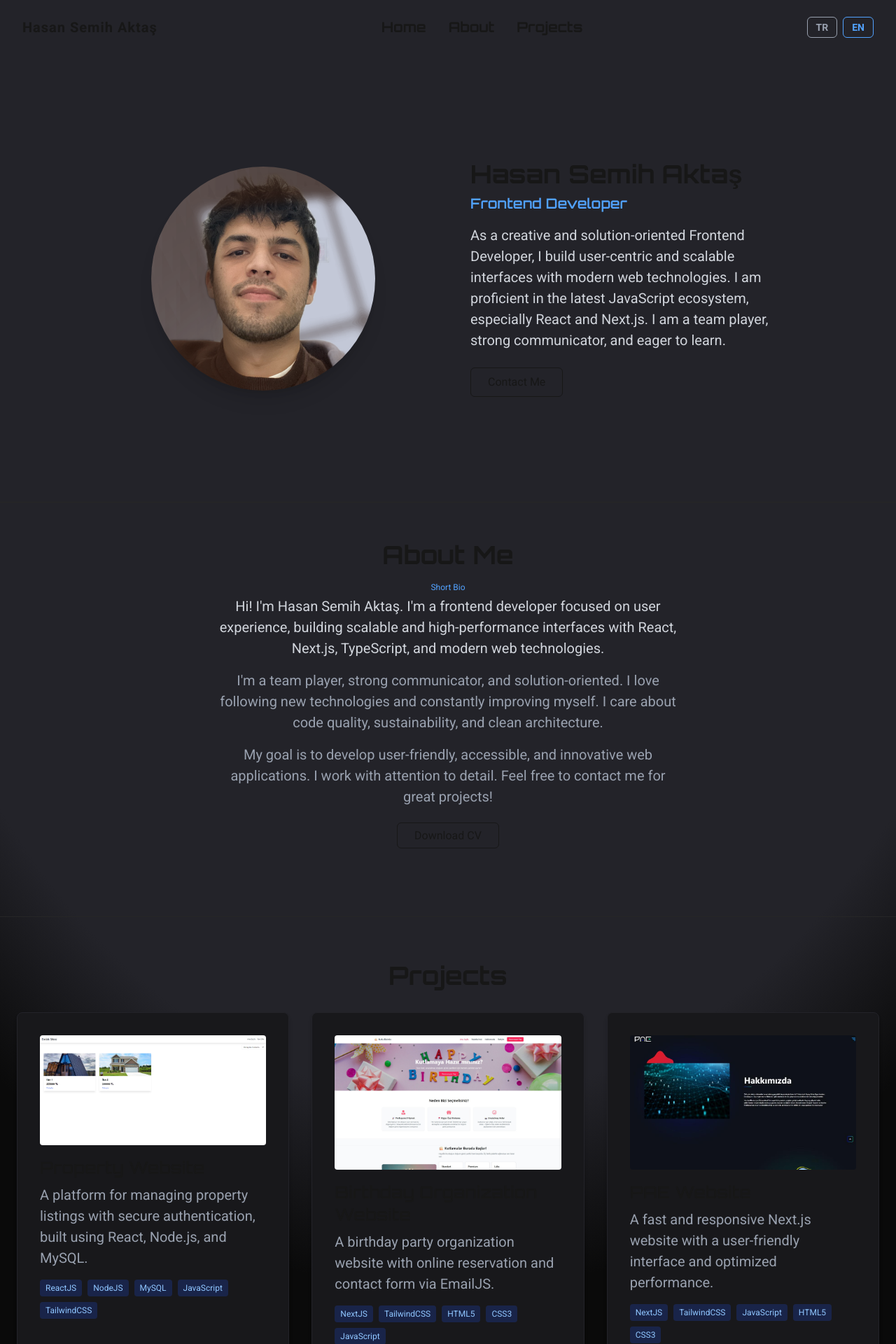
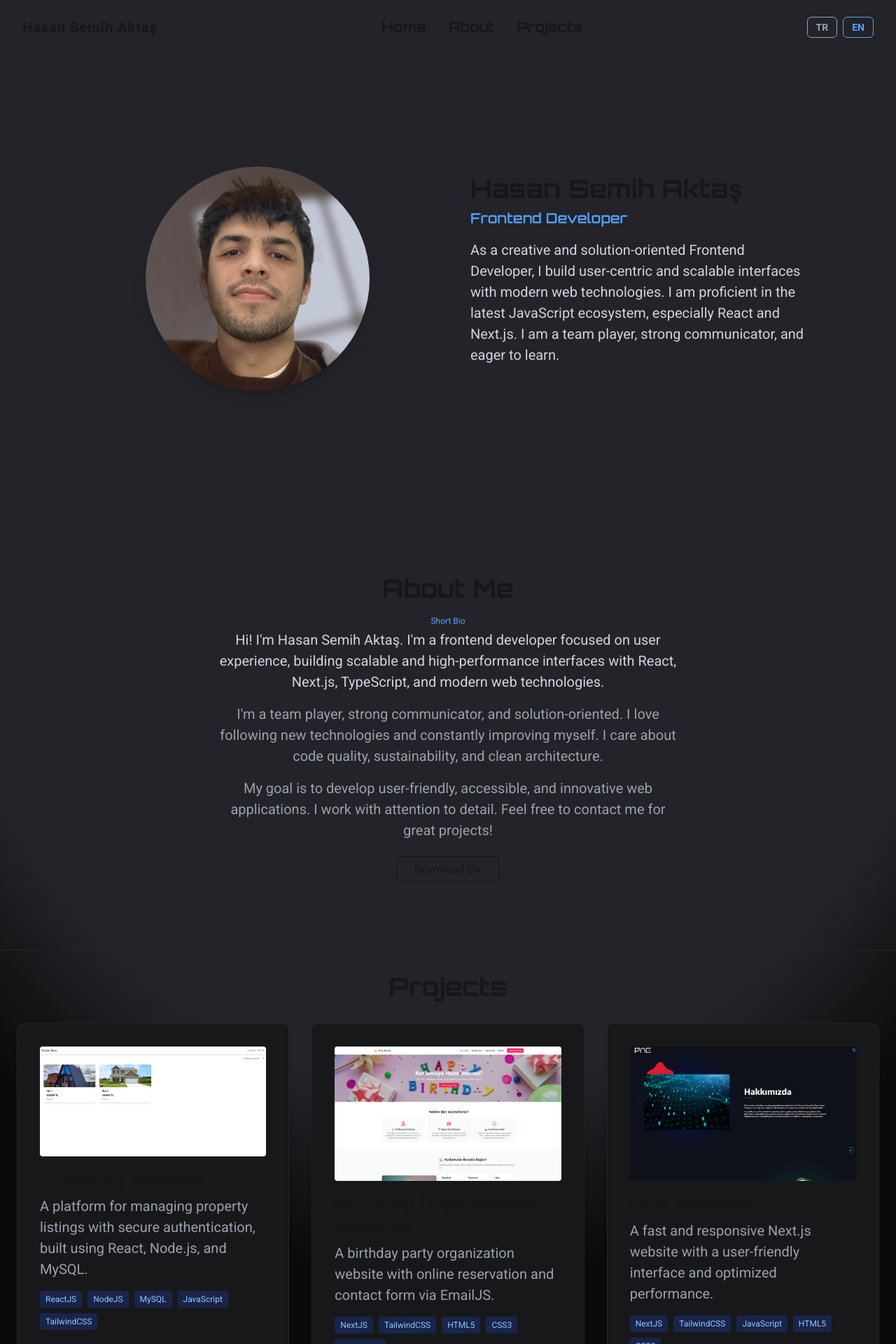
Before and after one commit to hsemihaktas/My-Website-New, a Next.js app: page / in a window 1280 px wide. Shown: the top 1920 px of the page at 70% size. Built offline with nearby package versions, Linux system fonts and the light colour scheme.

Commit message:
style: update CSS files for improved styling

```diff
--- a/app/project/[slug]/page.tsx
+++ b/app/project/[slug]/page.tsx
@@ -38,7 +38,7 @@
   }
   return (
     <div className="min-h-screen flex flex-col">
-      <main className="flex-1 max-w-7xl mx-auto py-16 px-1 md:px-4 flex justify-center items-center">
+      <main className="flex-1 max-w-7xl mx-auto py-16 px-8 md:px-4 flex justify-center items-center">
         <div className="flex flex-col md:flex-row gap-12 md:gap-20 items-center w-full justify-center">
           {/* Left: Image */}
           <div className="md:w-2/5 w-full flex-shrink-0 flex justify-center items-center group">
@@ -58,7 +58,7 @@
                 </span>
               ))}
             </div>
-            <div className="text-gray-200 mb-6 w-full text-center md:text-left">
+            <div className="text-gray-200 mb-6 w-full text-left">
               {descriptionContent}
             </div>
             <div className="flex gap-6 mt-2 justify-center md:justify-start">
--- a/components/AboutMe.tsx
+++ b/components/AboutMe.tsx
@@ -26,7 +26,7 @@
   const { lang } = useLang();
   const c = aboutContent[lang as 'tr' | 'en'];
   return (
-    <section id="about" className="min-h-[80vh] flex flex-col items-center justify-center text-center py-0 -mt-12 border-b border-neutral-800 w-full">
+    <section id="about" className="min-h-[80vh] flex flex-col items-center justify-center text-center py-8 md:py-0 border-b border-neutral-800 w-full px-6 md:px-0">
       <div className="max-w-2xl mx-auto w-full">
         <h2 className="text-3xl md:text-4xl font-bold mb-2">{c.title}</h2>
         <span className="text-xs text-blue-400 mb-4">{c.subtitle}</span>
--- a/components/Hero.tsx
+++ b/components/Hero.tsx
@@ -6,27 +6,24 @@
     tr: {
       name: "Hasan Semih Aktaş",
       title: "Frontend Developer",
-      desc: "Yaratıcı ve çözüm odaklı bir Frontend Developer olarak, modern web teknolojileriyle kullanıcı odaklı ve ölçeklenebilir arayüzler geliştiriyorum. React ve Next.js başta olmak üzere, güncel JavaScript ekosistemine hakimim. Takım çalışmasına yatkın, iletişimi güçlü ve öğrenmeye açık biriyim.",
-      contact: "İletişime Geç"
+      desc: "Yaratıcı ve çözüm odaklı bir Frontend Developer olarak, modern web teknolojileriyle kullanıcı odaklı ve ölçeklenebilir arayüzler geliştiriyorum. React ve Next.js başta olmak üzere, güncel JavaScript ekosistemine hakimim. Takım çalışmasına yatkın, iletişimi güçlü ve öğrenmeye açık biriyim."
     },
     en: {
       name: "Hasan Semih Aktaş",
       title: "Frontend Developer",
-      desc: "As a creative and solution-oriented Frontend Developer, I build user-centric and scalable interfaces with modern web technologies. I am proficient in the latest JavaScript ecosystem, especially React and Next.js. I am a team player, strong communicator, and eager to learn.",
-      contact: "Contact Me"
+      desc: "As a creative and solution-oriented Frontend Developer, I build user-centric and scalable interfaces with modern web technologies. I am proficient in the latest JavaScript ecosystem, especially React and Next.js. I am a team player, strong communicator, and eager to learn."
     }
   };
 
   const { lang } = useLang();
   const c = heroContent[lang as 'tr' | 'en'];
   return (
-    <section id="home" className="min-h-[80vh] flex flex-col justify-center py-0 border-b border-neutral-800">
-      <div className="flex flex-col-reverse md:flex-row-reverse items-center justify-center gap-10 md:gap-16 w-full max-w-5xl mx-auto px-4">
+    <section id="home" className="min-h-[80vh] flex flex-col items-center justify-center text-center py-8 md:py-0 border-b border-neutral-800 w-full px-6 md:px-0">
+      <div className="flex flex-col-reverse md:flex-row-reverse items-center justify-center gap-10 md:gap-16 w-full max-w-5xl mx-auto">
         <div className="flex-1 flex flex-col items-center md:items-start text-center md:text-left">
           <h1 className="text-3xl md:text-4xl font-bold mb-2">{c.name}</h1>
           <h2 className="text-lg md:text-xl font-semibold text-blue-400 mb-4">{c.title}</h2>
           <p className="max-w-xl text-gray-300 mb-6">{c.desc}</p>
-          <a href="#contact" className="border px-6 py-2 rounded-md hover:bg-gray-700 hover:text-white transition text-base">{c.contact}</a>
         </div>
         <div className="flex-1 flex justify-center items-center mb-8 md:mb-0">
           <img
--- a/components/Projects.tsx
+++ b/components/Projects.tsx
@@ -42,7 +42,7 @@
   const l = labels[lang];
 
   return (
-    <section id="projects" className="py-16 w-full max-w-[1400px] mx-auto px-2 md:px-6">
+    <section id="projects" className="py-8 w-full max-w-[1400px] mx-auto px-2 md:px-6">
       <h2 className="text-3xl md:text-4xl font-bold mb-8 text-center">{l.projects}</h2>
       <div className="grid grid-cols-1 sm:grid-cols-2 lg:grid-cols-3 gap-8">
         <AnimatePresence>
```
